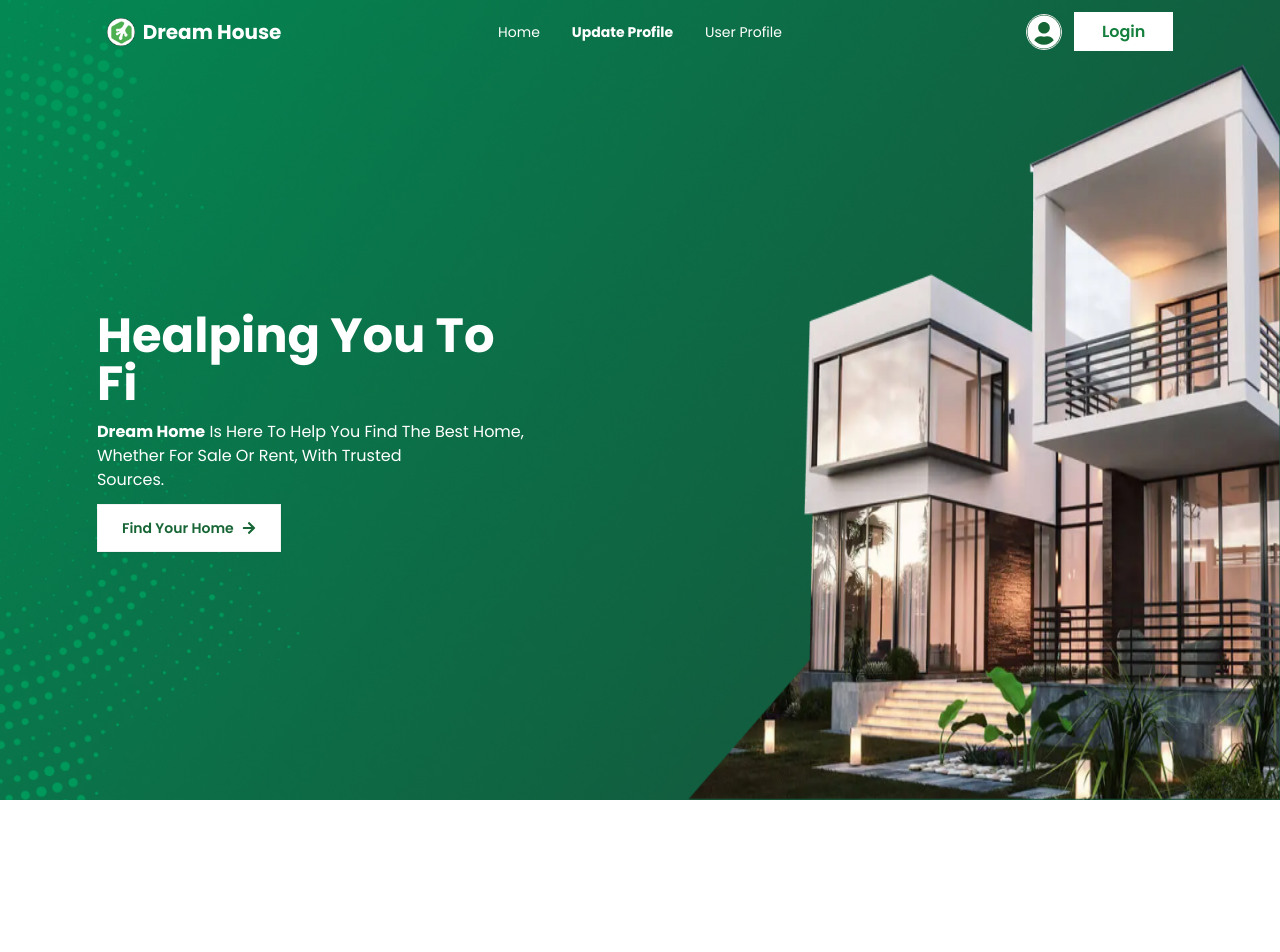
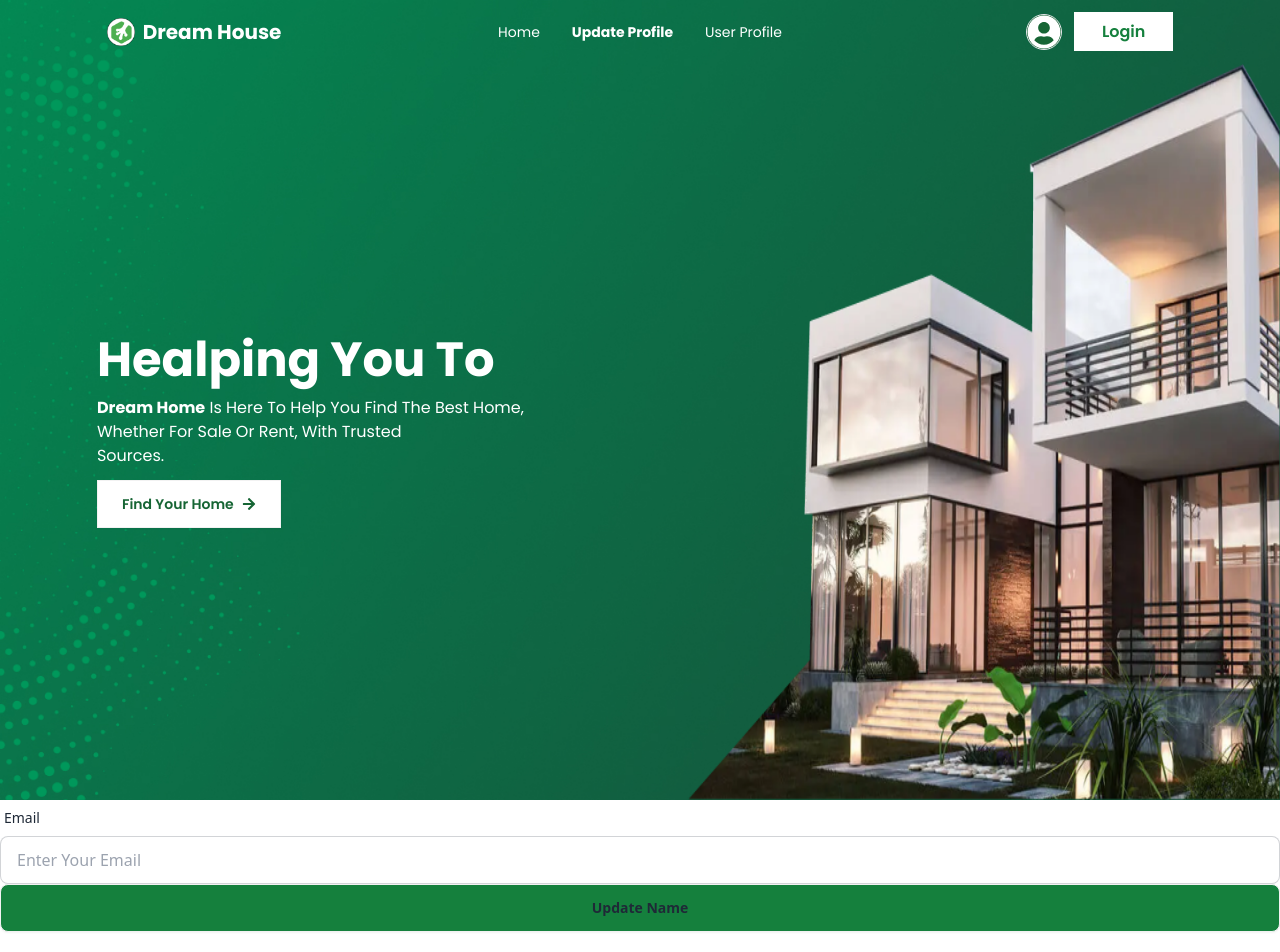
Before and after one commit to tonmoybosunia24/Module-53-Assingment, a React (Vite) app: page /updateProfile in a window 1280 px wide. Shown: the top 952 px of the page. Before the commit the page ends 800 px from the top, so only its background shows below. Built offline with nearby package versions, Linux system fonts and the light colour scheme; no server answers.

Commit message:
Reset Password, Email Varification, User Profile Functional, User Profile Update Function Working Without Design

```diff
--- a/src/Pages/Login/Login.jsx
+++ b/src/Pages/Login/Login.jsx
@@ -3,31 +3,59 @@ import banner from '../../assets/Rectangle 12.jpg'
 import layer from '../../assets/Layer_x0020_1.png'
 import { FaArrowRight } from "react-icons/fa";
 import { Link, useLocation, useNavigate } from "react-router-dom";
-import { useContext } from "react";
+import { useContext, useRef } from "react";
 import { AuthContext } from "../../Providers/AuthProviders";
 import { toast } from "react-toastify";
+import { sendEmailVerification } from "firebase/auth";
 
 const Login = () => {
 
-       const {Login} = useContext(AuthContext)
+       const { Login, Reset } = useContext(AuthContext)
        const location = useLocation()
        const navigate = useNavigate()
+       const eRef = useRef(null)
 
-       const handleLogin = e =>{
+       const handleLogin = e => {
               e.preventDefault();
               const email = e.target.email.value;
               const password = e.target.password.value;
               console.log(email, password)
               Login(email, password)
                      .then(result => {
-                     console.log(result.user)
+                            const user = result.user
+                            if (user.emailVerified === false) {
+                                   toast.error('Please Varify Your Email')
+                                   sendEmailVerification(user)
+                                          .then(() => {
+                                                 toast.success('Varification Email Sent To Your Email Address')
+                                          })
+                                          .catch(error => {
+                                                 toast.error(error.message)
+                                          })
+                                   return;
+                            }
                             e.target.reset()
                             toast.success('Login Successful')
                             navigate(location?.state ? location.state : '/')
                      })
-              .catch(error =>{
+                     .catch(error => {
                             toast.error(error.message)
                      })
+       }
+       const HandleResetPass = () => {
+              const Remail = eRef.current.value;
+              if (!Remail) {
+                     toast.error("Please Submit An Email")
+                     return;
+              }
+              Reset(Remail)
+                     .then(() => {
+                            toast.success("Reset Email Sent To Your Email")
+                     })
+                     .catch(error => {
+                            toast.error(error.message)
+                     })
+
        }
 
        return (
@@ -50,7 +78,7 @@ const Login = () => {
                                                         <label className="label">
                                                                <span className="label-text">Email</span>
                                                         </label>
-                                                        <input type="email" name="email" placeholder="Enter Your Email" className="input input-bordered" required />
+                                                        <input ref={eRef} type="email" name="email" placeholder="Enter Your Email" className="input input-bordered" required />
                                                  </div>
                                                  <div className="form-control">
                                                         <label className="label">
@@ -58,7 +86,7 @@ const Login = () => {
                                                         </label>
                                                         <input type="password" name="password" placeholder="Password" className="input input-bordered" required />
                                                         <label className="label">
-                                                               <a href="#" className="label-text-alt link link-hover">Forgot password?</a>
+                                                               <a onClick={HandleResetPass} href="#" className="label-text-alt link link-hover">Forgot password?</a>
                                                         </label>
                                                  </div>
                                                  <div className="form-control">
--- a/src/Pages/Register/Register.jsx
+++ b/src/Pages/Register/Register.jsx
@@ -6,7 +6,7 @@ import { Link } from "react-router-dom";
 import { useContext } from "react";
 import { AuthContext } from "../../Providers/AuthProviders";
 import { toast } from "react-toastify";
-import { updateProfile } from "firebase/auth";
+import { sendEmailVerification, updateProfile } from "firebase/auth";
 
 
 const Register = () => {
@@ -28,6 +28,13 @@ const Register = () => {
                             })
                             e.target.reset()
                             toast.success('Account Create Successfull')
+                            sendEmailVerification(user)
+                            .then(()=>{
+                                   toast.success('Varification Email Sent To Your Email Address')
+                            })
+                            .catch(error =>{
+                                   toast.error(error.message)
+                            })
                      })
                      .catch(error => {
                             toast.error(error.message)
--- a/src/Pages/UpdateProfie/UpdateProfie.jsx
+++ b/src/Pages/UpdateProfie/UpdateProfie.jsx
@@ -1,9 +1,39 @@
+import { useContext, useRef } from "react";
 import Header from "../Shared/Header/Header";
+import { AuthContext } from "../../Providers/AuthProviders";
+import { updateProfile } from "firebase/auth";
+import { toast } from "react-toastify";
 
 const UpdateProfie = () => {
+
+       const nRef = useRef(null)
+       const {user} = useContext(AuthContext)
+
+       const handleUpdateName = () =>{
+              const name = nRef.current.value;
+              console.log(name)
+              updateProfile(user, {
+                     displayName: name,
+              })
+              .then(()=>{
+                     toast.success('User Name Update Successfull')
+              })
+              .catch(error =>{
+                     toast.error(error.meassage)
+              })
+       }
+
+
        return (
-              <div>
+              <div className="pb-20">
                      <Header></Header>
+                     <div className="form-control">
+                            <label className="label">
+                                   <span className="label-text">Email</span>
+                            </label>
+                            <input ref={nRef} type="text" name="name" placeholder="Enter Your Email" className="input input-bordered" required />
+                            <button onClick={handleUpdateName} className="btn bg-green-700">Update Name</button>
+                     </div>
               </div>
        );
 };
--- a/src/Pages/UserProfile/UserProfile.jsx
+++ b/src/Pages/UserProfile/UserProfile.jsx
@@ -1,9 +1,17 @@
+import { useContext } from "react";
 import Header from "../Shared/Header/Header";
+import { AuthContext } from "../../Providers/AuthProviders";
 
 const UserProfile = () => {
+
+       const {user} = useContext(AuthContext)
+       console.log(user)
+
        return (
               <div>
                      <Header></Header>
+                     <p>Name: {user.displayName}</p>
+                     <p>Email: {user.email}</p>
               </div>
        );
 };
--- a/src/Providers/AuthProviders.jsx
+++ b/src/Providers/AuthProviders.jsx
@@ -1,5 +1,5 @@
 import { createContext, useEffect, useState } from "react";
-import { createUserWithEmailAndPassword, onAuthStateChanged, signInWithEmailAndPassword, signOut, updateProfile } from "firebase/auth";
+import { createUserWithEmailAndPassword, onAuthStateChanged, sendPasswordResetEmail, signInWithEmailAndPassword, signOut } from "firebase/auth";
 import auth from "../Firebase/Firebase.config";
 
 export const AuthContext = createContext();
@@ -12,6 +12,9 @@ const AuthProviders = ({children}) => {
        }
        const Login = (email, password) => {
               return signInWithEmailAndPassword(auth, email, password)
+       }
+       const Reset = email => {
+              return sendPasswordResetEmail(auth, email)
        }
        const Logout = () =>{
               return signOut(auth)
@@ -26,7 +29,7 @@ const AuthProviders = ({children}) => {
        },[])
        console.log(user)
 
-       const authInfo = {user, CreateUser, Login, Logout}
+       const authInfo = {user, CreateUser, Login, Reset, Logout}
 
        return (
               <AuthContext.Provider value={authInfo}>
```
Also changed, not shown: src/Layouts/Root.jsx (line endings or trailing spaces). Lines whose indentation alone changed are shown as unchanged.
